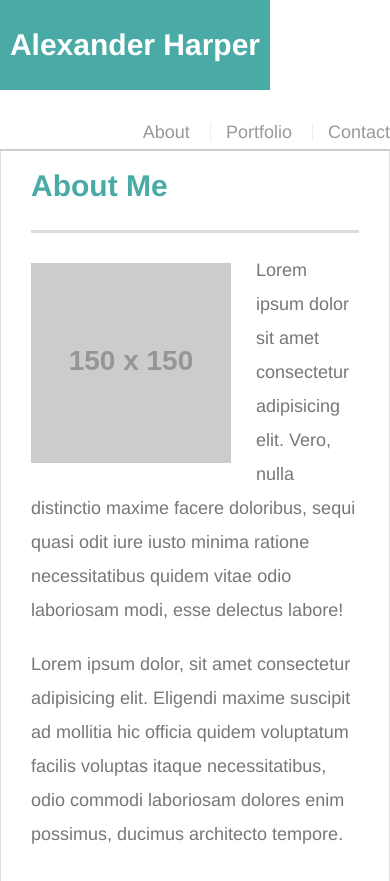
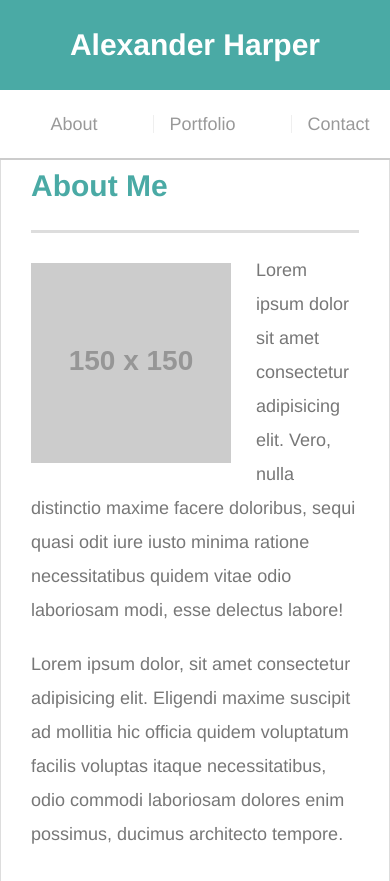
Before and after one commit to alexharper84/Responsive-Portfolio, a plain HTML site: page index.html in a window 390 px wide. Shown: the top 881 px of the page. Drawn offline with Linux system fonts and the light colour scheme; placeholder pictures from the web are drawn by us.

Commit message:
ADD: Responsive CSS

```diff
--- a/css/style.css
+++ b/css/style.css
@@ -234,3 +234,70 @@ input[type=submit] {
     padding: 10px 30px;
     cursor: pointer;
 }
+
+/* Mobile Screen Size Begin */
+
+@media handheld, screen and (max-width: 640px) {
+
+    /* Home Page Begin */
+    nav {
+        display: flex;
+        justify-content: space-around;
+        margin-top: 25px;
+        margin-bottom: 25px;
+        margin-left:auto;
+        margin-right: auto;
+        width: 100%;
+    }
+
+    nav a{
+        color: #999;
+        text-decoration: none;
+        margin-left: 15px;
+        display: inline-block;
+        /* border-left: 1px solid #efefef; */
+        padding-left: 15px;
+        line-height: 18px;
+    }
+
+    #logo {
+        width: 100%;
+        height: 90px;
+        background: #4aaaa5;
+        font-family: 'Helvetica', sans-serif;
+        text-align: center;
+        line-height: 90px;
+        color: #fff;
+        font-weight: 700;
+        font-size: 30px;
+        text-decoration: none;
+    }
+
+
+  }
+
+
+
+  /* Tablet Screen Size Begin */
+
+  /* @media only screen and (min-width: 600px) and (max-width: 899px) {
+
+    .home_races_container {
+      width: 70%;
+      position: relative;
+      top: 5em;
+      min-width: 600px;
+    }
+
+    .home_race_image {
+      margin: 1em 0em 0 1em;
+      width: 130px;
+      height: 130px;
+    }
+
+    .left-container > div {
+      position: relative;
+      top: 11em;
+    }
+
+  } */
```
Also changed, not shown: 1 other file.
